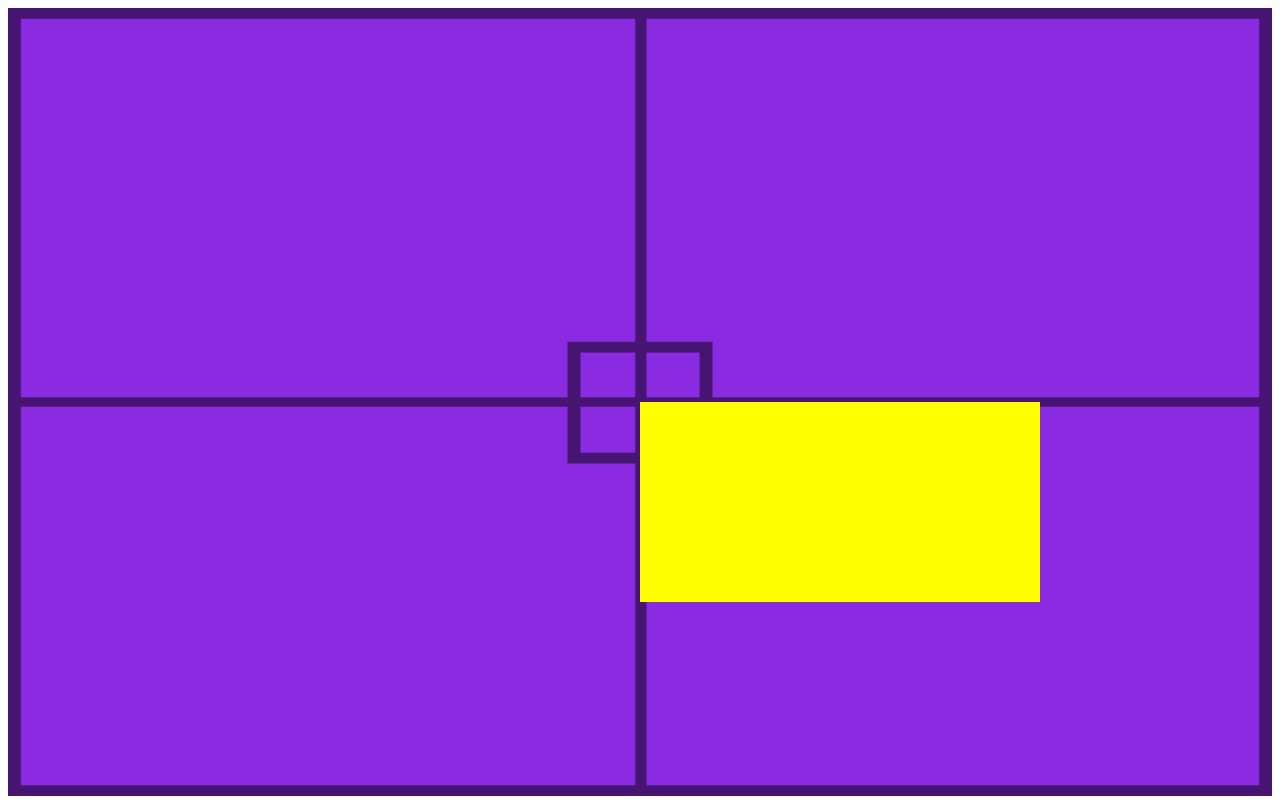
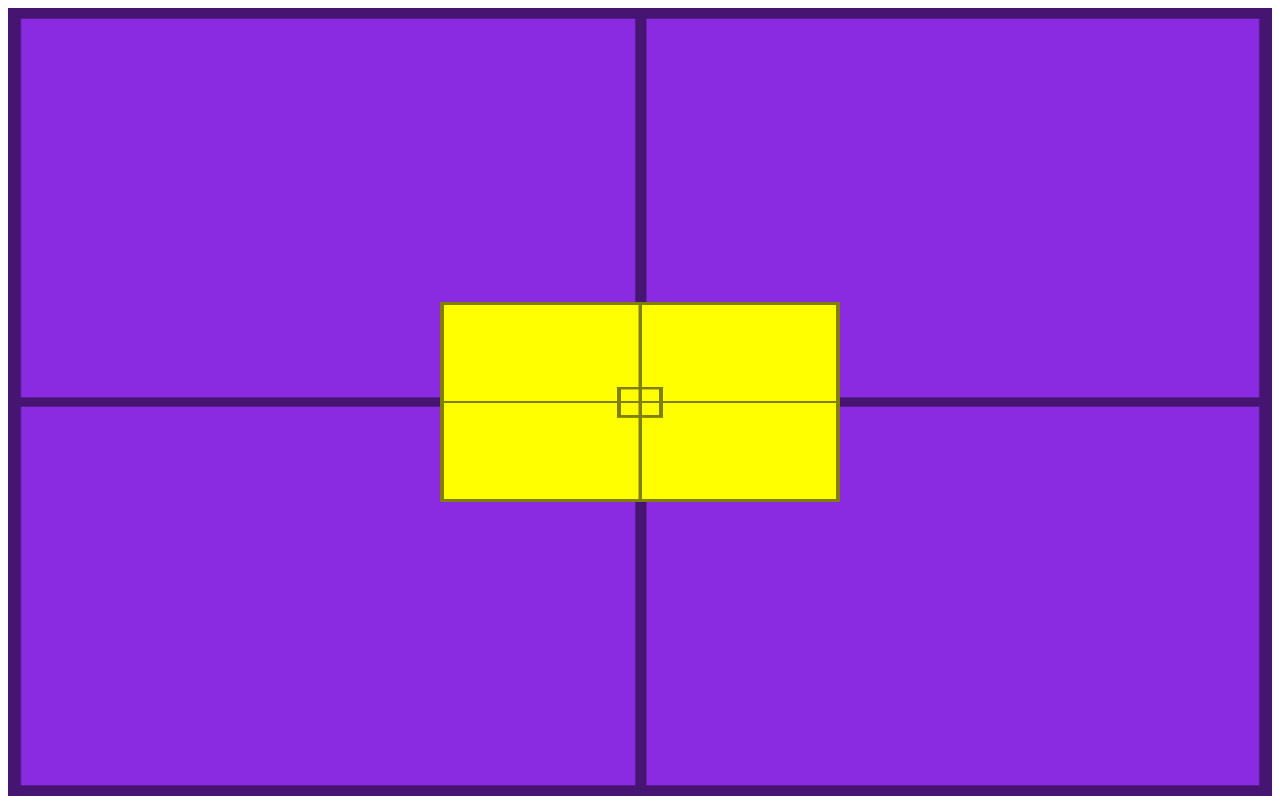
Before and after one commit to Djeferson-Almeida/html-css, a plain HTML site: page ex022_fundo/fundo005.html in a window 1280 px wide. Drawn offline with Linux system fonts and the light colour scheme.

Commit message:
final update fundo005
Última atualização do exercício 005

```diff
--- a/ex022_fundo/fundo005.html
+++ b/ex022_fundo/fundo005.html
@@ -17,6 +17,8 @@
         }
 
         #conteudo{
+            background-image: url(imagens/target001.png);
+            background-size: 100% 100%;
             position: absolute;
             height: 200px;
             width: 400px;
@@ -25,6 +27,7 @@
             left: 50%;
             top: 50%;
 
+            transform: translate(-50% ,-50%);
         }
 
     </style>
```
